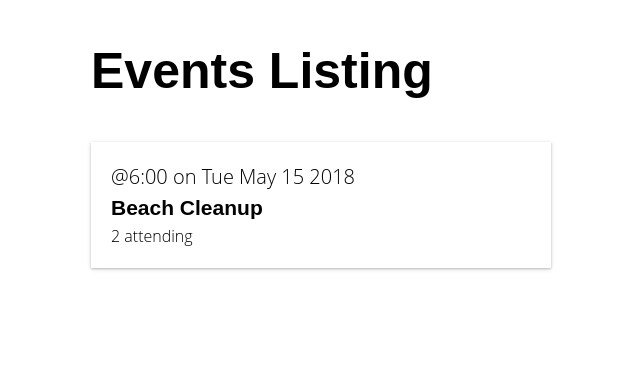
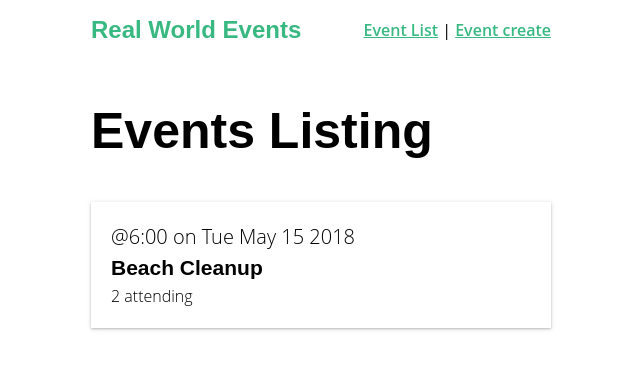
Before and after one commit to kasprzyk/vuex, a Vue app in the folder vue-app/: page / in a window 1280 px wide. Shown: the top 368 px of the page, without its empty margins (319-959 px from the left). Built offline with nearby package versions, Linux system fonts and the light colour scheme.

Commit message:
Single File Vue Components

```diff
--- a/vue-app/src/App.vue
+++ b/vue-app/src/App.vue
@@ -1,10 +1,19 @@
 <template>
   <div id="app">
-    <div id="nav"></div>
+    <div id="nav">
+      <NavBar />
+    </div>
     <router-view />
   </div>
 </template>
-
+<script>
+import NavBar from '@/components/NavBar.vue'
+export default {
+  components: {
+    NavBar
+  }
+}
+</script>
 <style>
 html {
   -webkit-text-size-adjust: 100%;
```
